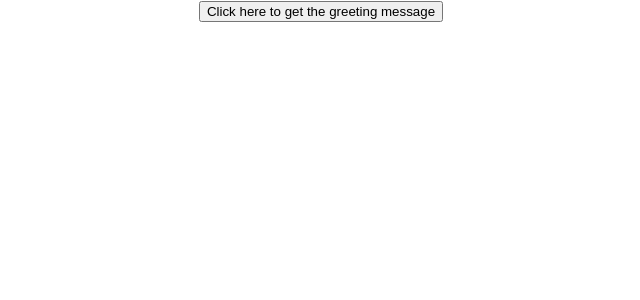
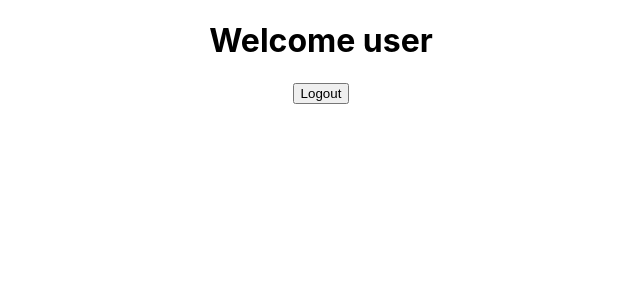
Before and after one commit to rahulak18/React-series, a React (Create React App) app in the folder ReactTutorial/my-app/: page / in a window 1280 px wide. Shown: the top 300 px of the page, without its empty margins (319-959 px from the left). Built offline with nearby package versions, Linux system fonts and the light colour scheme.

Commit message:
16 Conditional Rendering

```diff
--- a/ReactTutorial/my-app/src/App.js
+++ b/ReactTutorial/my-app/src/App.js
@@ -1,11 +1,12 @@
 import './App.css';
-import ParentComponent from './Methods-as-props/ParentComponent';
+import WelcomeUser from './Conditional-rendering/WelcomeUser';
+
 
 
 function App() {
   return (
     <div className="App">
-      <ParentComponent />
+      <WelcomeUser />
     </div>
   );
 }
--- /dev/null
+++ b/ReactTutorial/my-app/src/Conditional-rendering/WelcomeUser.js
@@ -0,0 +1,59 @@
+import React, { Component } from 'react'
+
+export default class WelcomeUser extends Component {
+
+    constructor(props) {
+        super(props)
+
+        this.state = {
+            userMsg: 'Welcome user',
+            guestMsg: 'Welcome guest',
+            isLoggedIn: true,
+        }
+    }
+
+    handleOnClick = () => {
+        this.setState(prevState => ({
+            isLoggedIn: !prevState.isLoggedIn
+        }))
+    }
+
+    render() {
+
+        // 1st approach (also we can store the jsx in the variable and display according to the condition)
+        if (this.state.isLoggedIn) {
+            return (
+                <div>
+                    <h1>{this.state.userMsg}</h1>
+                    <button onClick={this.handleOnClick}>Logout</button>
+                </div>
+            )
+        }
+        else {
+            return (
+                <div>
+                    <h1>{this.state.guestMsg}</h1>
+                    <button onClick={this.handleOnClick}>Login</button>
+                </div>
+            )
+        }
+
+
+        // 2nd approach
+        return this.state.isLoggedIn ? (
+            <div>
+                <h1>{this.state.userMsg}</h1>
+                <button onClick={this.handleOnClick}>Logout</button>
+            </div>
+        ) : (
+            <div>
+                <h1>{this.state.guestMsg}</h1>
+                <button onClick={this.handleOnClick}>Login</button>
+            </div>
+        )
+
+        // 3rd approach (using short circuit operator)
+        return this.state.isLoggedIn && (<div><h1>{this.state.userMsg}</h1></div>)
+
+    }
+}
```
